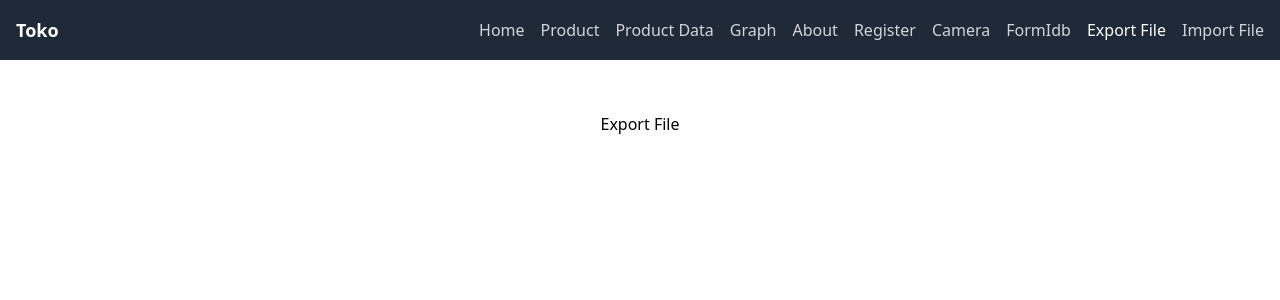
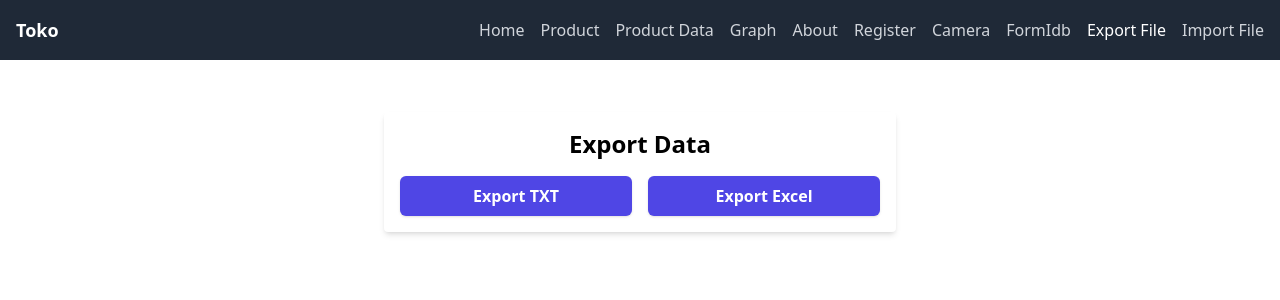
Before and after one commit to ruhyadi/multimatics, a React (Vite) app in the folder day05_react/: page /export-file in a window 1280 px wide. Shown: the top 300 px of the page. Built offline with nearby package versions, Linux system fonts and the light colour scheme.

Commit message:
feat: add file export functionality with download options for TXT and Excel formats

```diff
--- a/day05_react/src/pages/ExportFile.tsx
+++ b/day05_react/src/pages/ExportFile.tsx
@@ -1,9 +1,47 @@
-import React from "react";
+import axios from "axios";
+import Spinner from "../components/Spinner";
+import { useState } from "react";
 
 const ExportFile = () => {
+  const [isLoading, setIsLoading] = useState(false);
+
+  const BASE_URL = "http://localhost:8080";
+  const ASSETS_URL = `${BASE_URL}/assets`;
+
+  const handleDownloadFile = async (ext: string) => {
+    setIsLoading(true);
+    axios
+      .get(`${BASE_URL}/export`)
+      .then((response) => {
+        window.open(`${ASSETS_URL}/transactions.${ext}`, "_blank")?.focus();
+        alert("File downloaded successfully");
+      })
+      .catch((error) => {
+        alert(error);
+      })
+      .finally(() => {
+        setIsLoading(false);
+      });
+  };
+
   return (
-    <div>
-      <h2>Export File</h2>
+    <div className="max-w-lg mx-auto p-4 bg-white shadow-md rounded">
+      <h2 className="text-2xl font-bold mb-4">Export Data</h2>
+      <div className="flex space-x-4">
+        <button
+          onClick={() => handleDownloadFile("txt")}
+          className="flex-1 py-2 px-4 bg-indigo-600 text-white font-semibold rounded-md shadow hover:bg-indigo-700 focus:outline-none focus:ring-2 focus:ring-indigo-500 focus:ring-offset-2"
+        >
+          Export TXT
+        </button>
+        <button
+          onClick={() => handleDownloadFile("xlsx")}
+          className="flex-1 py-2 px-4 bg-indigo-600 text-white font-semibold rounded-md shadow hover:bg-indigo-700 focus:outline-none focus:ring-2 focus:ring-indigo-500 focus:ring-offset-2"
+        >
+          Export Excel
+        </button>
+      </div>
+      {isLoading && <Spinner />}
     </div>
   );
 };
```
